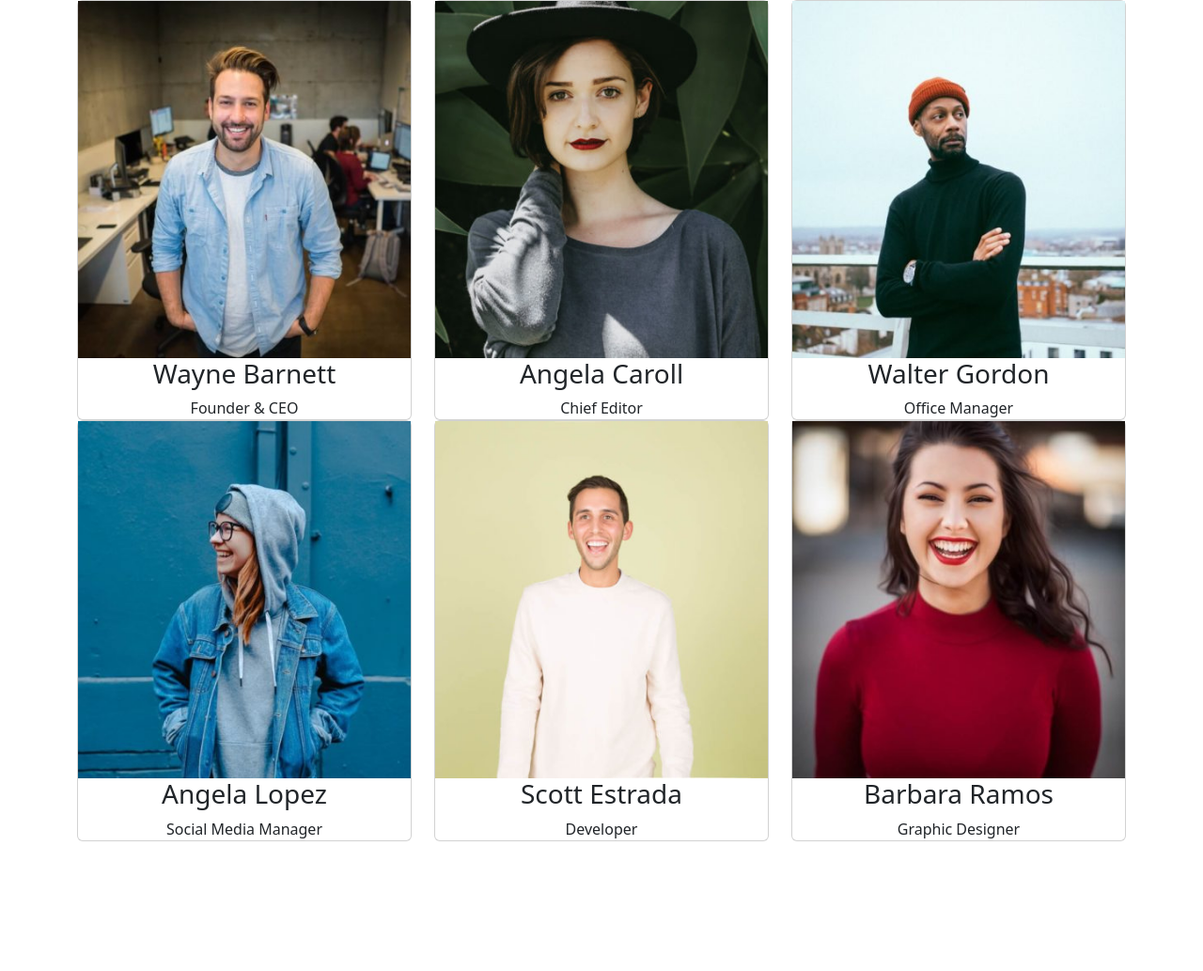
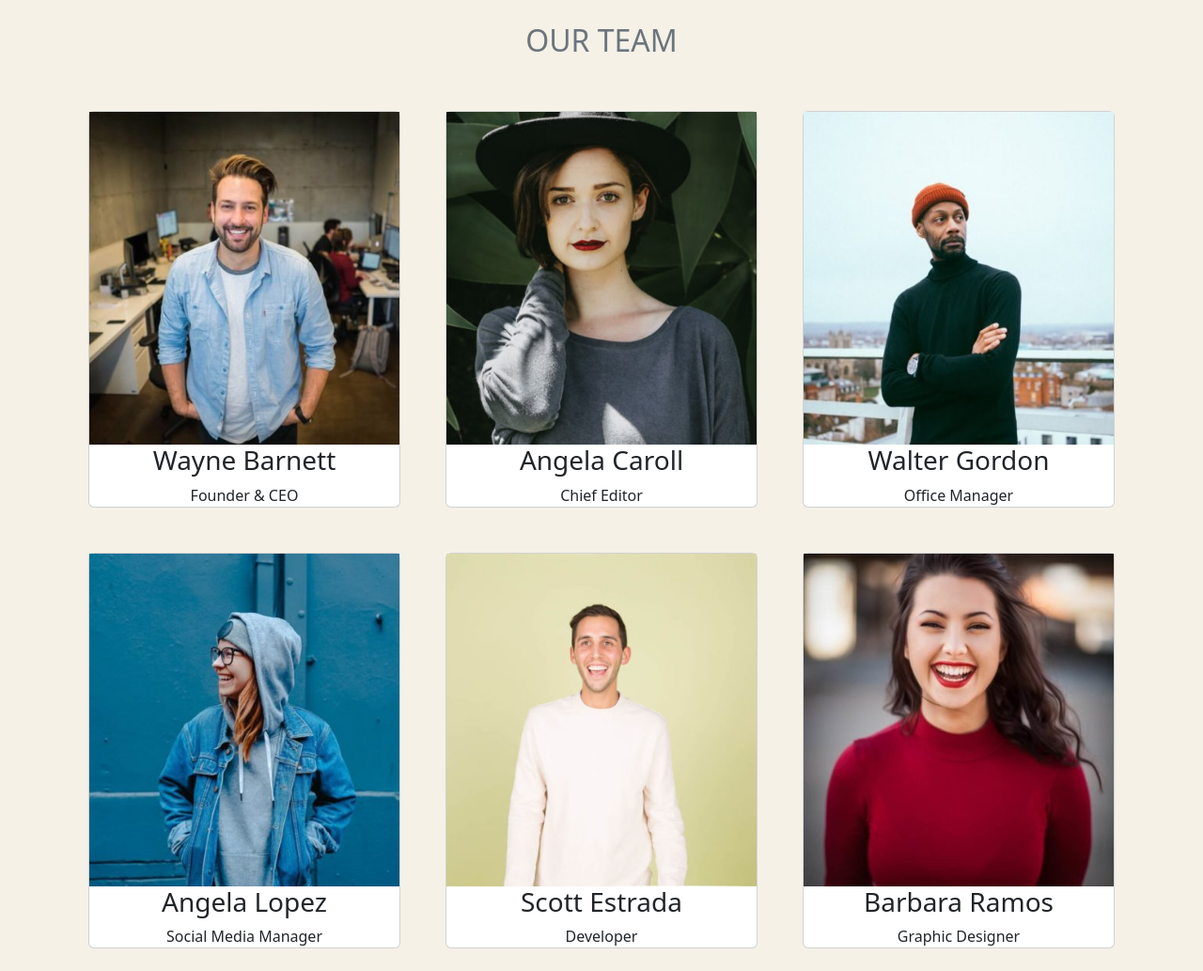
Before and after one commit to mattemutti/js-our-team, a plain HTML site: page index.html in a window 1280 px wide. Shown: the whole page at 94% size. Before the commit the page ends 895 px from the top, so only its background shows below. Drawn offline with nearby package versions, Linux system fonts and the light colour scheme.

Commit message:
add color bg and card

```diff
--- a/assets/css/style.css
+++ b/assets/css/style.css
@@ -0,0 +1,4 @@
+.bg_color{
+	background-color: rgb(245, 241, 231);
+
+}
--- a/assets/js/main.js
+++ b/assets/js/main.js
@@ -51,7 +51,7 @@ for (let i = 0; i < team.length; i++) {
 	console.log(memberTeam.name, memberTeam.role, memberTeam.image);
 
 	// - creare un markUp che inserisce nel codice della dom la col e la card
-	const markUp = `<div class="col-4"><div class= "card text-center"><img src="./assets/img/${memberTeam.image}" alt=""> <h3>${memberTeam.name}</h3> <div>${memberTeam.role}</div></div></div>`;
+	const markUp = `<div class="col-4 p-4"><div class= "card text-center"><img src="./assets/img/${memberTeam.image}" alt=""> <h3>${memberTeam.name}</h3> <div>${memberTeam.role}</div></div></div>`;
 
 	// ineriamo in html la variabile markUp
 	rowElement.insertAdjacentHTML('beforeend', markUp);
--- a/index.html
+++ b/index.html
@@ -10,13 +10,12 @@
 		integrity="sha384-QWTKZyjpPEjISv5WaRU9OFeRpok6YctnYmDr5pNlyT2bRjXh0JMhjY6hW+ALEwIH" crossorigin="anonymous">
 </head>
 
-<body>
+<body class="bg_color">
+	<div class="boxAll bg_color">
+		<h2 class="text-center text-uppercase text-secondary p-4">Our Team</h2>
 		<!-- container che terrà le card inserite da js -->
-	<div class="container">
+		<div class="container bg_color">
 			<div class="row">
-
-
-
 			</div>
 		</div>
 
@@ -24,6 +23,7 @@
 		integrity="sha384-YvpcrYf0tY3lHB60NNkmXc5s9fDVZLESaAA55NDzOxhy9GkcIdslK1eN7N6jIeHz"
 		crossorigin="anonymous"></script>
 		<script src="./assets/js/main.js"></script>
+	</div>
 </body>
 
 </html>
```
Lines whose indentation alone changed are shown as unchanged.
